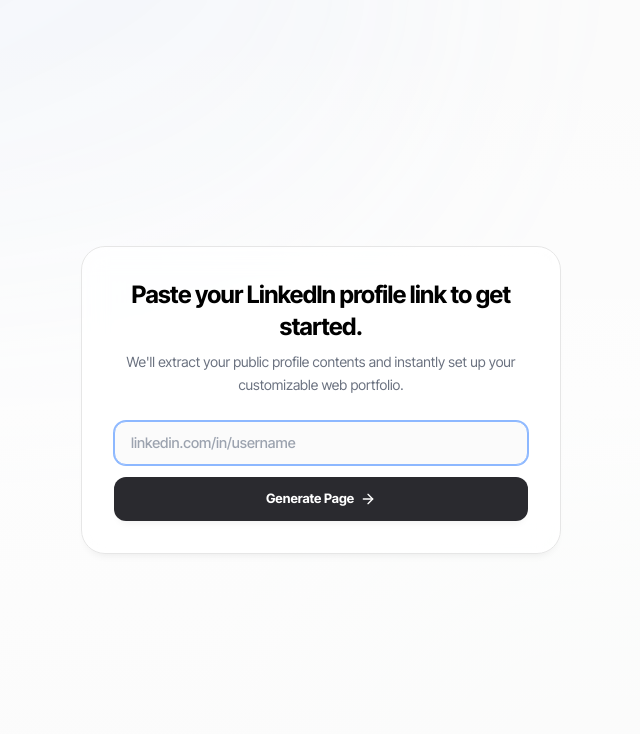
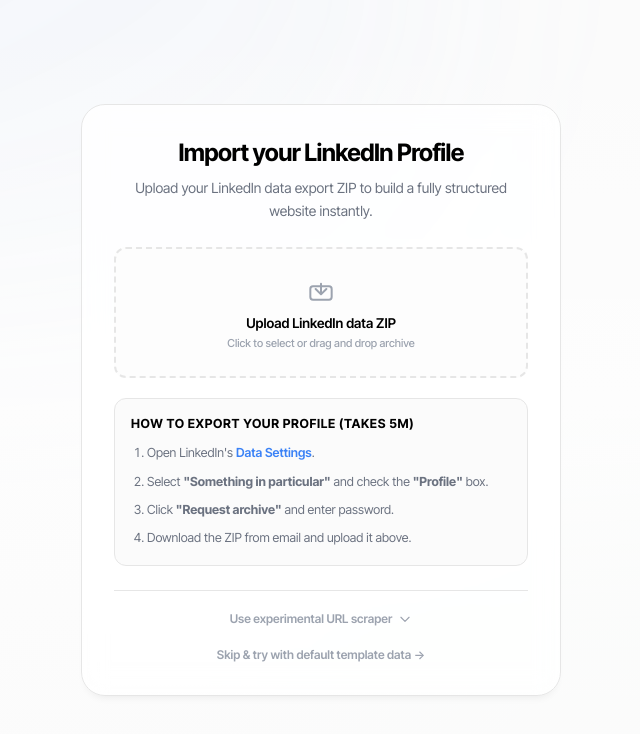
Before and after one commit to ahmedzulfi/linked, a Next.js app: page /onboarding in a window 1280 px wide. Shown: the top 734 px of the page, without its empty margins (319-959 px from the left). Built offline with nearby package versions, Linux system fonts and the light colour scheme.

Commit message:
feat: make ZIP file upload the primary onboarding flow and add skills/education CSV parsers

```diff
--- a/app/onboarding/page.tsx
+++ b/app/onboarding/page.tsx
@@ -134,6 +134,7 @@
   const [url, setUrl] = useState("");
   const [zipFile, setZipFile] = useState<File | null>(null);
   const [isImporting, setIsImporting] = useState(false);
+  const [showUrlOption, setShowUrlOption] = useState(false);
   const [progress, setProgress] = useState(0);
   const chatEndRef = useRef<HTMLDivElement>(null);
 
@@ -370,7 +371,7 @@
       <main className="w-full flex items-center justify-center px-6 relative z-10">
         <div className="w-full max-w-[480px]">
           <AnimatePresence mode="wait">
-            {/* ── Step 1 — Input URL ── */}
+            {/* ── Step 1 — Upload ZIP or Scrape ── */}
             {step === "input" && (
               <motion.div
                 key="input"
@@ -378,32 +379,159 @@
                 animate={{ opacity: 1, scale: 1, y: 0 }}
                 exit={{ opacity: 0, scale: 0.95, y: -8 }}
                 transition={{ duration: 0.22, ease: [0.23, 1, 0.32, 1] }}
-                className="bg-white/80 backdrop-blur-md border border-[#E6E6E6] rounded-[24px] shadow-[0px_6px_10px_-6px_rgba(0,0,0,0.09)] p-8 flex flex-col"
+                className="bg-white/80 backdrop-blur-md border border-[#E6E6E6] rounded-[24px] shadow-[0px_6px_10px_-6px_rgba(0,0,0,0.09)] p-8 flex flex-col w-full max-w-[480px]"
               >
                 <h1 className="text-2xl font-bold tracking-tight text-black text-center mb-2 font-inter-tight">
-                  Paste your LinkedIn profile link to get started.
+                  Import your LinkedIn Profile
                 </h1>
                 <p className="text-[14px] text-gray-500 text-center mb-6 leading-relaxed">
-                  We'll extract your public profile contents and instantly set up your customizable web portfolio.
+                  Upload your LinkedIn data export ZIP to build a fully structured website instantly.
                 </p>
 
-                <div className="flex flex-col gap-3">
+                {/* ZIP Upload Section */}
+                <div className="flex flex-col gap-3 w-full mb-5">
+                  <label
+                    htmlFor="zip-upload-primary"
+                    className="w-full flex flex-col items-center justify-center border-2 border-dashed border-[#E6E6E6] hover:border-[#8DB8FF] rounded-xl p-6 bg-[#FBFBFB]/50 cursor-pointer transition-colors duration-150 relative text-center"
+                  >
+                    <input
+                      id="zip-upload-primary"
+                      type="file"
+                      accept=".zip"
+                      onChange={handleZipFileChange}
+                      className="hidden"
+                      disabled={isImporting}
+                    />
+                    <svg className="w-8 h-8 text-gray-400 mb-2" fill="none" stroke="currentColor" viewBox="0 0 24 24">
+                      <path strokeLinecap="round" strokeLinejoin="round" strokeWidth="1.5" d="M12 16v-8m0 8l-4-4m4 4l4-4M4 12v6a2 2 0 002 2h12a2 2 0 002-2v-6a2 2 0 00-2-2H6a2 2 0 00-2 2z" />
+                    </svg>
+                    {zipFile ? (
+                      <div className="flex flex-col items-center gap-1">
+                        <span className="text-[13px] font-semibold text-black truncate max-w-[280px]">
+                          {zipFile.name}
+                        </span>
+                        <span className="text-[11px] text-gray-500 font-medium">
+                          {(zipFile.size / (1024 * 1024)).toFixed(2)} MB
+                        </span>
+                      </div>
+                    ) : (
+                      <div className="flex flex-col items-center gap-0.5">
+                        <span className="text-[13.5px] font-semibold text-black">
+                          Upload LinkedIn data ZIP
+                        </span>
+                        <span className="text-[11px] text-gray-400 font-medium">
+                          Click to select or drag and drop archive
+                        </span>
+                      </div>
+                    )}
+                  </label>
+
+                  {zipFile && (
+                    <button
+                      onClick={handleUploadZip}
+                      disabled={isImporting}
+                      className="h-11 bg-[#2A2A2F] hover:bg-[#3A3A42] text-white text-[13px] font-bold rounded-xl transition-all active:scale-[0.97] transition-transform flex items-center justify-center gap-1.5 shadow-sm disabled:opacity-50"
+                    >
+                      {isImporting ? (
+                        <span className="flex items-center gap-2">
+                          <span className="w-4 h-4 rounded-full border-2 border-white border-t-transparent animate-spin" />
+                          Importing Data...
+                        </span>
+                      ) : (
+                        <>Import Profile ZIP <ArrowRight className="w-4 h-4" /></>
+                      )}
+                    </button>
+                  )}
+                </div>
+
+                {/* Step-by-Step Instructions */}
+                <div className="bg-[#FBFBFB] border border-[#E6E6E6] rounded-xl p-4 mb-6 text-left">
+                  <h3 className="text-[12.5px] font-bold text-black uppercase tracking-wider mb-2.5">
+                    How to export your profile (takes 5m)
+                  </h3>
+                  <ol className="text-[12.5px] text-gray-500 space-y-2 list-decimal pl-4 leading-relaxed">
+                    <li>
+                      Open LinkedIn's{" "}
+                      <a
+                        href="https://www.linkedin.com/psettings/member-data"
+                        target="_blank"
+                        rel="noopener noreferrer"
+                        className="text-[#3b82f6] font-semibold hover:underline"
+                      >
+                        Data Settings
+                      </a>.
+                    </li>
+                    <li>
+                      Select <strong>"Something in particular"</strong> and check the <strong>"Profile"</strong> box.
+                    </li>
+                    <li>
+                      Click <strong>"Request archive"</strong> and enter password.
+                    </li>
+                    <li>
+                      Download the ZIP from email and upload it above.
+                    </li>
+                  </ol>
+                </div>
+
+                <div className="h-px bg-[#E6E6E6] w-full mb-5" />
+
+                {/* Experimental URL Scraper Toggle */}
+                <div className="flex flex-col w-full mb-3">
+                  <button
+                    onClick={() => setShowUrlOption(!showUrlOption)}
+                    className="text-xs font-semibold text-gray-400 hover:text-black flex items-center justify-center gap-1.5 transition-colors self-center bg-transparent border-none cursor-pointer"
+                  >
+                    <span>{showUrlOption ? "Hide experimental options" : "Use experimental URL scraper"}</span>
+                    <svg
+                      className={`w-3.5 h-3.5 transition-transform duration-200 ${showUrlOption ? "rotate-180" : ""}`}
+                      fill="none"
+                      stroke="currentColor"
+                      viewBox="0 0 24 24"
+                    >
+                      <path strokeLinecap="round" strokeLinejoin="round" strokeWidth="2" d="M19 9l-7 7-7-7" />
+                    </svg>
+                  </button>
+
+                  <AnimatePresence>
+                    {showUrlOption && (
+                      <motion.div
+                        initial={{ height: 0, opacity: 0 }}
+                        animate={{ height: "auto", opacity: 1 }}
+                        exit={{ height: 0, opacity: 0 }}
+                        transition={{ duration: 0.2 }}
+                        className="overflow-hidden mt-4 flex flex-col gap-3.5"
+                      >
+                        <div className="flex flex-col gap-2.5">
                           <input
                             type="text"
                             placeholder="linkedin.com/in/username"
                             value={url}
                             onChange={(e) => setUrl(e.target.value)}
                             onKeyDown={(e) => e.key === "Enter" && handleStartScrape(url)}
-                    className="w-full h-11 px-4 rounded-xl bg-[#FBFBFB] border border-[#E6E6E6] focus:border-[#8DB8FF] focus:ring-1 focus:ring-[#8DB8FF] outline-none text-[14.5px] font-medium text-black transition-colors"
-                    autoFocus
+                            className="w-full h-11 px-4 rounded-xl bg-[#FBFBFB] border border-[#E6E6E6] focus:border-[#8DB8FF] focus:ring-1 focus:ring-[#8DB8FF] outline-none text-[14px] font-medium text-black transition-colors"
                           />
                           <button
                             onClick={() => handleStartScrape(url)}
-                    className="h-11 bg-[#2A2A2F] hover:bg-[#3A3A42] text-white text-[13px] font-bold rounded-xl transition-colors active:scale-[0.97] transition-transform flex items-center justify-center gap-1.5 shadow-sm"
+                            className="h-10 bg-neutral-100 hover:bg-neutral-200 text-black text-[12.5px] font-bold rounded-xl transition-all active:scale-[0.97] transition-transform flex items-center justify-center gap-1.5 border border-[#E6E6E6]"
                           >
-                    Generate Page <ArrowRight className="w-4 h-4" />
+                            Scrape Profile URL
                           </button>
                         </div>
+                        <p className="text-[11px] text-gray-400 leading-relaxed text-center">
+                          ⚠️ LinkedIn's security blocking is highly aggressive. URL scraping frequently encounters security checkpoints (authwalls). ZIP upload is recommended.
+                        </p>
+                      </motion.div>
+                    )}
+                  </AnimatePresence>
+                </div>
+
+                {/* Instant Skip / Demo Data */}
+                <button
+                  onClick={handleManualImport}
+                  className="mt-2 text-xs font-semibold text-gray-400 hover:text-black self-center transition-colors bg-transparent border-none cursor-pointer"
+                >
+                  Skip & try with default template data →
+                </button>
               </motion.div>
             )}
 
```
Also changed, not shown: app/api/scrape/manual/route.ts (+27 -1 lines). Lines whose indentation alone changed are shown as unchanged.
